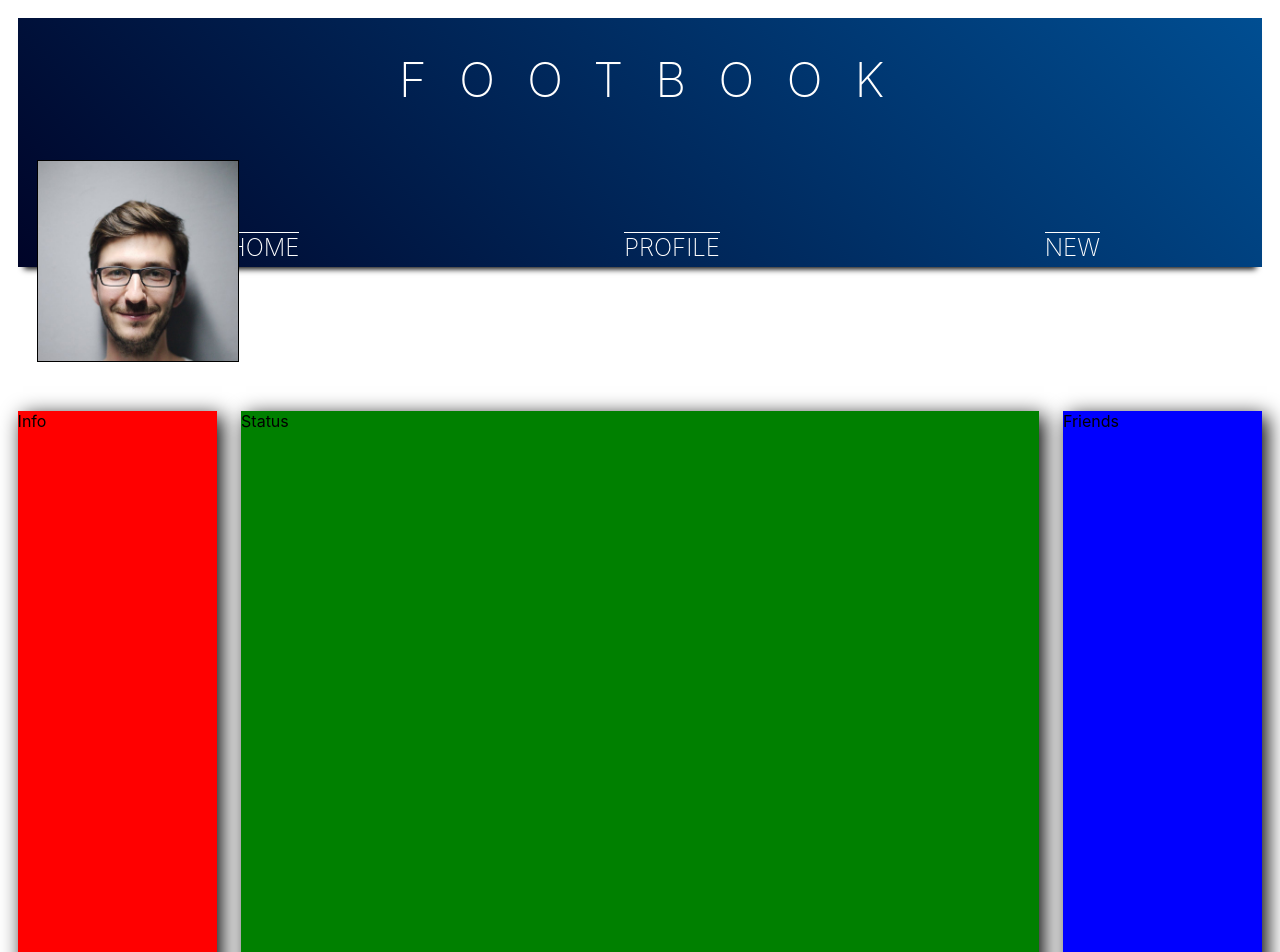
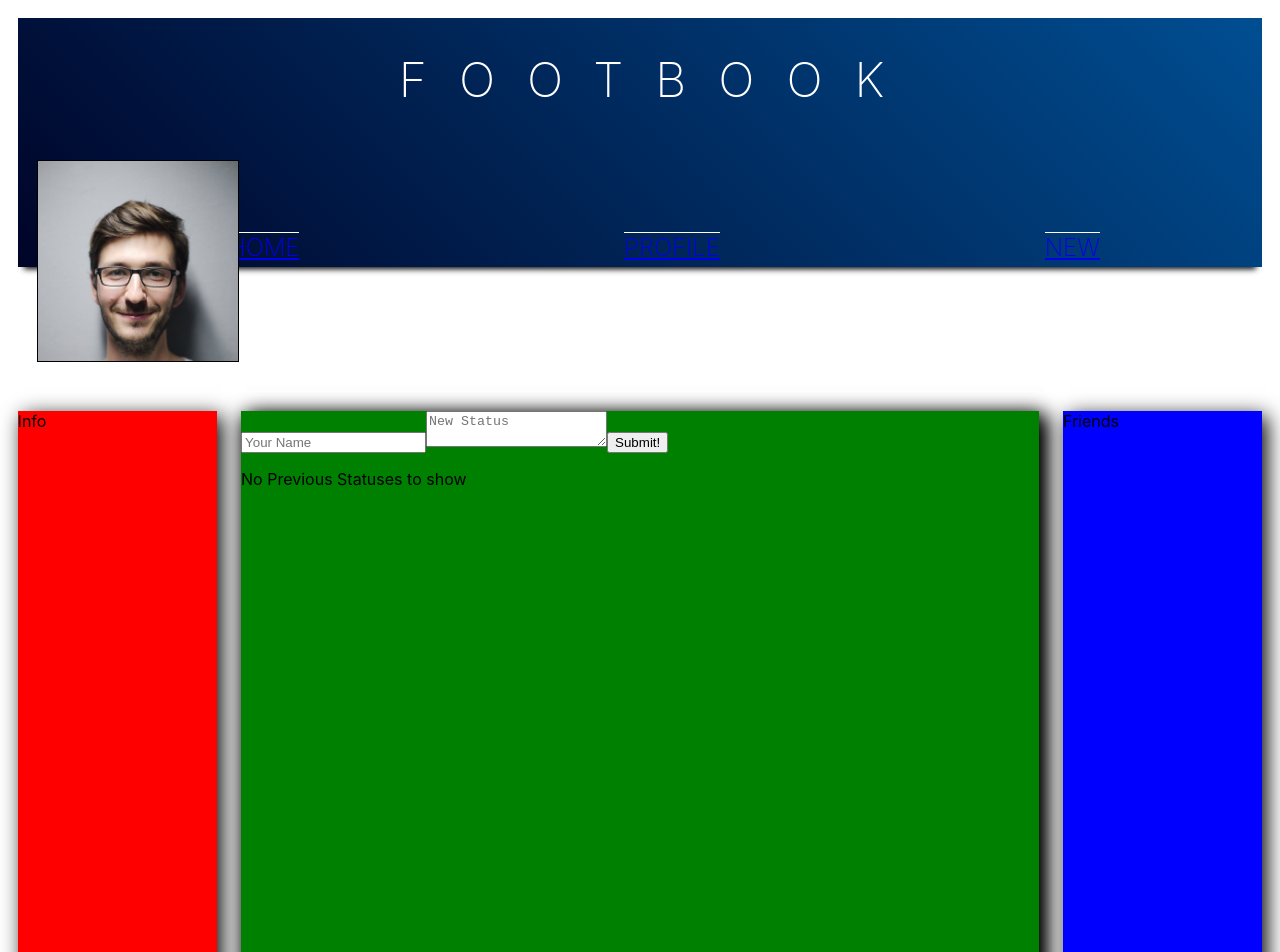
Before and after one commit to toofpaste/Social-Media-React, a React (Create React App) app: page /newstatus in a window 1280 px wide. Shown: the top 952 px of the page. Built offline with nearby package versions, Linux system fonts and the light colour scheme.

Commit message:
Add routes for status and adding statuses

```diff
--- a/src/components/App.jsx
+++ b/src/components/App.jsx
@@ -2,8 +2,10 @@ import React from 'react';
 import Nav from './Nav';
 import Info from './Info';
 import Friends from './Friends'
-import Status from './Status'
 import styled from 'styled-components';
+import { BrowserRouter, Switch, Route } from 'react-router-dom';
+import YourStatusList from "./YourStatusList";
+import NewStatusControl from './NewStatusControl'
 
 const Grid = styled.div`
     display: grid;
@@ -13,16 +15,64 @@ const Grid = styled.div`
     justify-items: center;
 `
 
-export default (App) => {
-    return(
+class App extends React.Component{
+    constructor(props) {
+        super(props);
+        this.state = {
+            masterYourStatusList: []
+        };
+        this.handleAddingNewStatusToList = this.handleAddingNewStatusToList.bind(this);
+    }
+    handleAddingNewStatusToList(newStatus){
+        const newMasterYourStatusList = this.state.masterYourStatusList.slice();
+        newMasterYourStatusList.push(newStatus);
+        this.setState({masterYourStatusList: newMasterYourStatusList})
+        console.log(newMasterYourStatusList);
+    }
+    render() {
+        return (
+            <BrowserRouter>
                 <div>
                     <Nav/>
                     <Grid>
                     <Info/>
-                <Status/>
+                    <Switch>
+
+                        <Route exact path='/' render={() =><YourStatusList yourStatusList={this.state.masterYourStatusList}/>} />
+                        <Route path='/newstatus' render={()=><NewStatusControl onNewStatusCreation={this.handleAddingNewStatusToList}/>} />
+                    </Switch>
                     <Friends/>
              </Grid>
                 </div>
+            </BrowserRouter>
+        );
+    }
 
-    )
 }
+
+
+
+export default App;
+
+
+
+
+
+// export default (App) => {
+//     return(
+//         <div>
+//              <Nav/>
+//              <Grid>
+//                 <Info/>
+//                 <BrowserRouter>
+//                 <Switch>
+//                 {/* <Route path='/' render={() =><Stat/>}/> */}
+//                 <Route path='/newstatus' render={() =><Stat/>}/>
+//                 </Switch>
+//                 </BrowserRouter>
+//                 <Friends/>
+//              </Grid>
+//         </div>
+
+//     )
+// }
--- a/src/components/Nav.jsx
+++ b/src/components/Nav.jsx
@@ -5,6 +5,7 @@ import { createMuiTheme } from '@material-ui/core/styles';
 import { flexbox, positions } from '@material-ui/system';
 import Jerk1 from './assets/jerk1.jpeg'
 import styled from 'styled-components';
+import { Link } from 'react-router-dom';
 
 const NavWrapper = styled.div `
     height: 12em;
@@ -80,9 +81,9 @@ export default (Nav) => {
         <TitleText>FootBook</TitleText>
         <NavWrapper>
             <NavButton>
-                <TextAnimation>Home</TextAnimation>
-                <TextAnimation>Profile</TextAnimation>
-                <TextAnimation>New</TextAnimation>
+                <TextAnimation><Link to="/">Home</Link></TextAnimation>
+                <TextAnimation><Link to='/newstatus'>Profile</Link></TextAnimation>
+                <TextAnimation><Link to="/newstatus">New</Link></TextAnimation>
             </NavButton>
             </NavWrapper>
         <div style={navImage}></div>
--- /dev/null
+++ b/src/components/NewStatus.jsx
@@ -0,0 +1,76 @@
+import React, { useState } from 'react';
+import PropTypes from 'prop-types'
+import { v4 } from 'uuid';
+import YourStatusList from './YourStatusList';
+import { Route } from 'react-router-dom';
+import styled from 'styled-components';
+
+const Wrapper = styled.div`
+height: 60rem;
+    background-color: green;
+    width: 100%;
+    box-shadow: 5px 5px 20px;
+`
+
+const allStat = [];
+
+function NewStatus(props) {
+
+    // const [isFilled, setFilled] = useState(false);
+
+    let _names = null;
+    let _status = null;
+    let currentlyVisibleContent = null;
+
+    function handleNewStatusSubmission(event) {
+        event.preventDefault();
+        let today = new Date();
+        let hours = parseInt(today.getHours());
+        let date = (today.getMonth()+1)+'/'+today.getDate() +'/' +today.getFullYear();
+        if(hours > 12){
+            hours -= 12;
+        }
+        let time =" at " + hours + ":" + today.getMinutes();
+        let dateTime = date+' '+time;
+        let currentTime = dateTime.toString();
+        props.onNewStatusCreation({names:_names.value, time:currentTime, status: _status.value, id: v4() });
+        allStat.push({names:_names.value, time:currentTime, status: _status.value, id: v4() });
+        _names.value = '';
+        _status.value = '';
+        // setFilled(true);
+    }
+    if(allStat.length >= 1){
+        currentlyVisibleContent = <YourStatusList yourStatusList={allStat}/>
+    } else {
+        currentlyVisibleContent = <p>No Previous Statuses to show</p>
+    }
+
+    return(
+
+
+        <Wrapper>
+
+            <form onSubmit={handleNewStatusSubmission}>
+                <input
+                    type='text'
+                    id='names'
+                    placeholder='Your Name'
+                    ref={(input) => {_names = input;}}/>
+                <textarea
+                    id='status'
+                    placeholder='New Status'
+                    ref={(textarea) => {_status = textarea;}}/>
+
+                <button type='submit'>Submit!</button>
+            </form>
+            {currentlyVisibleContent}
+        </Wrapper>
+    )
+}
+
+NewStatus.propTypes = {
+    onNewStatusCreation: PropTypes.func
+};
+
+
+export default NewStatus;
--- /dev/null
+++ b/src/components/NewStatusControl.jsx
@@ -0,0 +1,51 @@
+import React from 'react';
+import NewStatusForm from "./NewStatus";
+import PropTypes from "prop-types";
+import styled from 'styled-components';
+
+
+const Wrapper = styled.div`
+height: 60rem;
+    background-color: green;
+    width: 100%;
+    box-shadow: 5px 5px 20px;
+`
+
+
+
+class NewStatusControl extends React.Component {
+
+    constructor(props) {
+        super(props);
+        this.state = {
+            formVisibleOnPage: false
+        };
+        this.handleTroubleshootingConfirmation = this.handleTroubleshootingConfirmation.bind(this);
+
+    }
+
+    handleTroubleshootingConfirmation(){
+        this.setState({ formVisibleOnPage: true});
+    }
+
+    render() {
+        let currentlyVisibleContent = null;
+        if(this.state.formVisibleOnPage){
+            currentlyVisibleContent = <NewStatusForm onNewStatusCreation={this.props.onNewStatusCreation}/>;
+        } else {
+            currentlyVisibleContent = <NewStatusForm onNewStatusCreation={this.props.onNewStatusCreation}/>;
+        }
+        return(
+            <Wrapper>
+                { currentlyVisibleContent }
+            </Wrapper>
+        );
+    }
+}
+NewStatusControl.propTypes = {
+    onNewStatusCreation: PropTypes.func
+};
+
+
+
+export default NewStatusControl;
--- a/src/components/Status.jsx
+++ /dev/null
@@ -1,17 +0,0 @@
-import React from 'react';
-import styled from 'styled-components';
-
-const Wrapper = styled.div`
-height: 60rem;
-    background-color: green;
-    width: 100%;
-    box-shadow: 5px 5px 20px;
-`
-
-export default (Status) => {
-    return(
-        <Wrapper>
-            Status
-        </Wrapper>
-    )
-}
--- /dev/null
+++ b/src/components/YourProf.jsx
@@ -0,0 +1,28 @@
+import React from "react";
+import PropTypes from "prop-types";
+import styled from 'styled-components';
+
+
+const Wrapper = styled.div`
+height: 60rem;
+    background-color: green;
+    width: 100%;
+    box-shadow: 5px 5px 20px;
+`
+function Status(props) {
+    return (
+        <div>
+
+            <h3>{props.time} - {props.names}</h3>
+            <p>{props.status}</p>
+
+        </div>
+    );
+}
+
+Status.propTypes = {
+    names: PropTypes.string,
+    time: PropTypes.string,
+    status: PropTypes.string
+};
+export default Status;
--- /dev/null
+++ b/src/components/YourStatusList.jsx
@@ -0,0 +1,33 @@
+import React from "react";
+import Status from "./YourProf";
+import PropTypes from 'prop-types';
+import styled from 'styled-components';
+
+
+const Wrapper = styled.div`
+height: 60rem;
+    background-color: green;
+    width: 100%;
+    box-shadow: 5px 5px 20px;
+`
+
+function YourStatusList(props) {
+    console.log(props.yourStatusList);
+
+    return(
+       <div>
+            {props.yourStatusList.map((statuses)=>
+                <Status names={statuses.names}
+                        time = {statuses.time}
+                        status={statuses.status}
+                        key={statuses.id}/>
+            )}
+       </div>
+    )
+}
+
+YourStatusList.propTypes = {
+    yourStatusList: PropTypes.array
+};
+
+export default YourStatusList;
--- a/src/index.js
+++ b/src/index.js
@@ -1,12 +1,26 @@
 import React from 'react';
 import ReactDOM from 'react-dom';
 import './index.css';
-import App from './components/App';
+import './components/App';
 import * as serviceWorker from './serviceWorker';
+import App from "./components/App";
+import { HashRouter} from "react-router-dom";
 
-ReactDOM.render(<App />, document.getElementById('root'));
 
-// If you want your app to work offline and load faster, you can change
-// unregister() to register() below. Note this comes with some pitfalls.
-// Learn more about service workers: https://bit.ly/CRA-PWA
+const render = (Component) => {
+    ReactDOM.render(
+        // eslint-disable-next-line react/jsx-no-undef
+        <AppContainer>
+            <HashRouter>
+                <Component/>
+            </HashRouter>
+        </AppContainer>,
+        document.getElementById('root')
+    )
+}
+
+ReactDOM.render(
+    <App />,
+    document.getElementById('root')
+);
 serviceWorker.unregister();
```
Also changed, not shown: src/components/Header.jsx (added, +15 -0 lines). Lines whose indentation alone changed are shown as unchanged.
